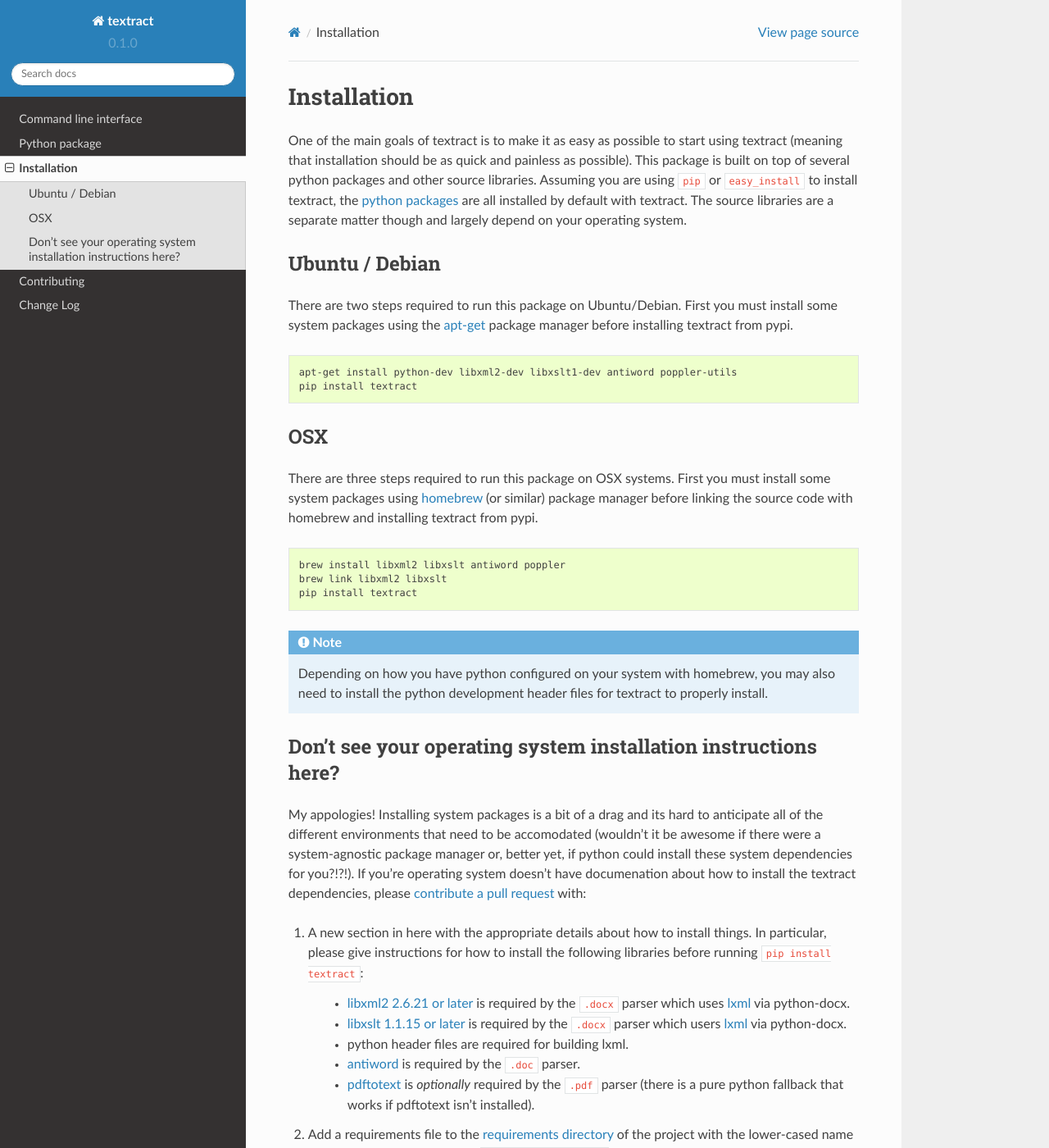
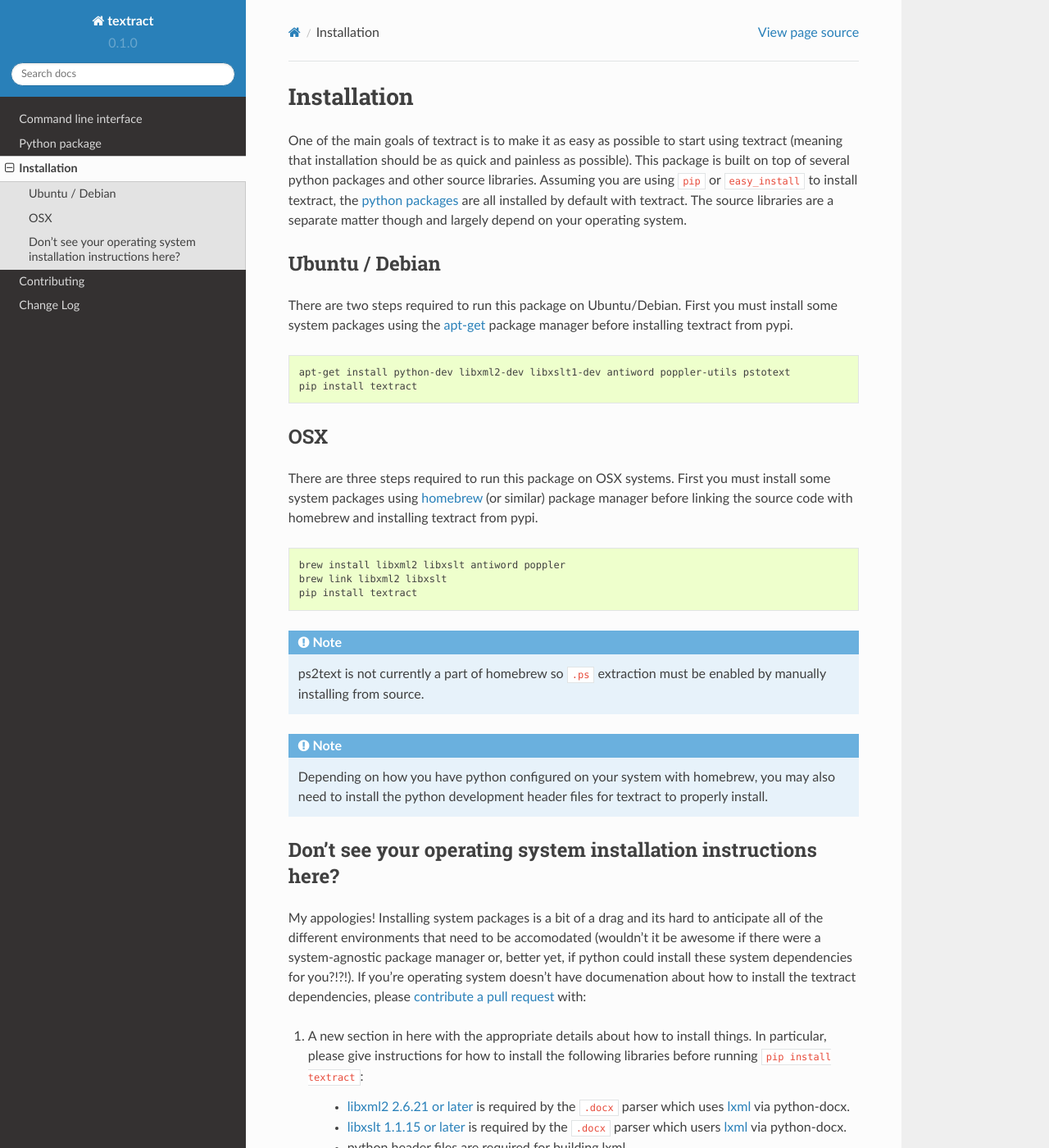
Before and after one commit to deanmalmgren/textract, a Sphinx documentation site: the page built from docs/installation.rst, in a window 1280 px wide and 1400 px high. Shown: the whole window at 82% size. Built offline with Sphinx 7.4.7 and the Read the Docs theme 2.0.0, drawn with Linux system fonts in a browser that asks for light colours; some of the changed text lies outside the part shown.

Commit message:
added ps support

```diff
--- a/docs/index.rst
+++ b/docs/index.rst
@@ -51,6 +51,8 @@
 
 * ``.pdf`` via `pdftotext <http://poppler.freedesktop.org/>`__ (default) or `pdfminer <https://euske.github.io/pdfminer/>`__
 
+* ``.ps`` via `ps2text <http://pages.cs.wisc.edu/~ghost/doc/pstotext.htm>`__
+
 * ``.txt`` via python builtins
 
 Please recommend other file types by either mentioning them on the
--- a/docs/installation.rst
+++ b/docs/installation.rst
@@ -22,7 +22,7 @@
 
 .. code-block:: bash
 
-    apt-get install python-dev libxml2-dev libxslt1-dev antiword poppler-utils
+    apt-get install python-dev libxml2-dev libxslt1-dev antiword poppler-utils pstotext
     pip install textract
 
 
@@ -39,6 +39,11 @@
     brew install libxml2 libxslt antiword poppler
     brew link libxml2 libxslt
     pip install textract
+
+.. note::
+
+    ps2text is not currently a part of homebrew so ``.ps`` extraction
+    must be enabled by manually installing from source.
 
 .. note::
 
@@ -83,6 +88,9 @@
       required by the ``.pdf`` parser (there is a pure python fallback
       that works if pdftotext isn't installed).
 
+    - `pstotext <http://pages.cs.wisc.edu/~ghost/doc/pstotext.htm>`__
+      is required by the ``.ps`` parser.
+
 2. Add a requirements file to the `requirements directory
    <https://github.com/deanmalmgren/textract/tree/master/requirements>`__
    of the project with the lower-cased name of your operating system
```
Also changed, not shown: docs/python_package.rst (+8 -0 lines), 5 other files.
